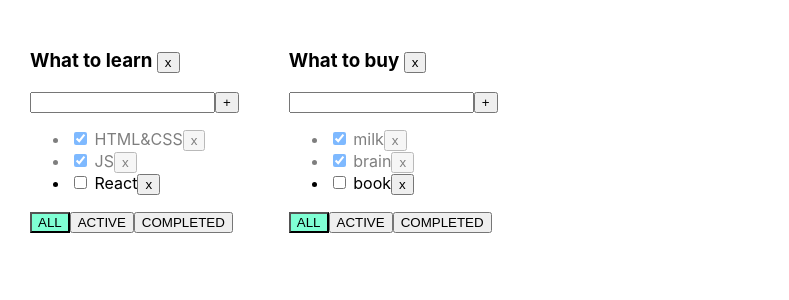
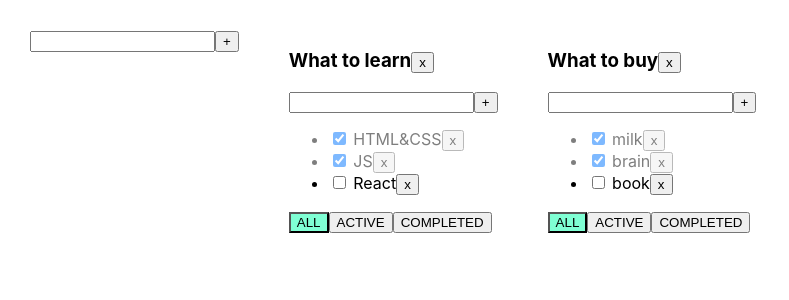
Before and after one commit to NickPodguzov993/todo-self, a React (Create React App) app: page / in a window 1280 px wide. Shown: the top 300 px of the page, without its empty margins (0-789 px from the left). Built offline with nearby package versions, Linux system fonts and the light colour scheme.

Commit message:
Добавил замену span на input  в заголовках тасок и тудулиста

```diff
--- /dev/null
+++ b/src/AddItemForm.tsx
@@ -0,0 +1,40 @@
+import React, {ChangeEvent, KeyboardEvent, useState} from "react";
+
+type AddItemFormType = {
+    addItem: (title:string)=> void
+}
+
+export const AddItemForm = (props:AddItemFormType) => {
+
+    let [title, setTitle] = useState('')
+    let [error, setError] = useState<string | null>(null)
+
+    let addItem = () => {
+        if (title.trim() !== '') {
+            props.addItem(title)
+            setTitle('')
+        } else {
+            setError('Title is required')
+        }
+    }
+    const onChangeHandler = (e: ChangeEvent<HTMLInputElement>) => {
+        setTitle(e.currentTarget.value)
+    }
+
+    const onKeyPress = (e: KeyboardEvent<HTMLInputElement>) => {
+        setError(null)
+        if (e.key === 'Enter') {
+            addItem()
+        }
+    }
+
+return (
+    <div>
+        <input value={title}
+               onChange={onChangeHandler}
+               onKeyPress={onKeyPress}/>
+        <button onClick={addItem}>+</button>
+        {error && <div className={'error-message'}>{error}</div>}
+    </div>
+)
+}
--- a/src/App.tsx
+++ b/src/App.tsx
@@ -3,6 +3,7 @@ import React, {useState} from 'react';
 import './App.css';
 import {TaskType, TodoList} from "./TodoList";
 import {v1} from "uuid";
+import {AddItemForm} from "./AddItemForm";
 
 export  type FilterValueType = 'ALL' | 'ACTIVE' | 'COMPLETED'
 
@@ -13,7 +14,7 @@ export type TodoListsType = {
 }
 
 type TaskStateType = {
-    [key:string]: TaskType[]
+    [key: string]: TaskType[]
 }
 
 
@@ -44,7 +45,7 @@ function App() {
 
     const removeTask = (tID: string, todoListId: string) => {
         let todoListTask = tasks[todoListId]
-        todoListTask.filter(f => f.id !== tID)
+        tasks[todoListId] = todoListTask.filter(f => f.id !== tID)
         setTasks({...tasks})
     }
 
@@ -72,14 +73,43 @@ function App() {
         }
     }
 
+    const changeTaskTitle = (id: string, newTitle: string, todoListId: string) => {
+        let todoListTask = tasks[todoListId]
+        let task = todoListTask.find(f => f.id === id)
+        if (task) {
+            task.title = newTitle
+            setTasks({...tasks})
+        }
+    }
+
     const removeTodoList = (todoListId: string) => {
         setTodoLists(todoLists.filter(f => f.id !== todoListId))
         delete tasks[todoListId]
         setTasks({...tasks})
     }
 
+    const changeTodoListTitle = (todoListId: string, newTitle: string) => {
+        let todoList = todoLists.find(f => f.id === todoListId)
+        if (todoList) {
+            todoList.title = newTitle
+            setTodoLists([...todoLists])
+
+        }
+
+    }
+
+    const addTodoList = (title: string) => {
+        let newTodoList: TodoListsType = {id: v1(), title: title, filter: 'ALL'}
+        setTodoLists([newTodoList, ...todoLists])
+        setTasks({
+            ...tasks,
+            [newTodoList.id]: []
+        })
+    }
+
     return (
         <div className="App">
+            <AddItemForm addItem={addTodoList}/>
             {todoLists.map(m => {
                 let allTodoListTasks = tasks[m.id];
                 let taskForTodoList = allTodoListTasks;
@@ -99,6 +129,8 @@ function App() {
                                  changeTaskStatus={changeTaskStatus}
                                  filter={m.filter}
                                  removeTodoList={removeTodoList}
+                                 changeTaskTitle={changeTaskTitle}
+                                 changeTodoListTitle={changeTodoListTitle}
                 />
             })
             } </div>
--- /dev/null
+++ b/src/EditableSpan.tsx
@@ -0,0 +1,30 @@
+import React, {ChangeEvent, useState} from "react";
+
+type EditableSpanPropsType = {
+    title:string
+    onChange:(newValue:string)=> void
+
+}
+
+export const EditableSpan = (props: EditableSpanPropsType) => {
+    let [change, setChange] =useState(false)
+    let [title, setTitle] =useState('')
+    const activateEditInput = () => {
+        setChange(true)
+        setTitle(props.title)
+    }
+
+    const activateViewMode = () => {
+        setChange(false)
+        props.onChange(title)
+    }
+
+    const onChangeInput = (e:ChangeEvent<HTMLInputElement>)=> {
+        setTitle(e.currentTarget.value)
+    }
+
+    return ( change ?
+            <input value={title} onChange={onChangeInput} autoFocus onBlur={activateViewMode}/>:
+        <span onDoubleClick={activateEditInput}>{props.title}</span>
+    )
+}
--- a/src/TodoList.tsx
+++ b/src/TodoList.tsx
@@ -1,5 +1,7 @@
-import React, {ChangeEvent, KeyboardEvent, useState} from 'react';
+import React, {ChangeEvent} from 'react';
 import {FilterValueType} from "./App";
+import {AddItemForm} from "./AddItemForm";
+import {EditableSpan} from "./EditableSpan";
 
 export type TaskType = {
     id: string
@@ -10,63 +12,56 @@ export type TaskType = {
 type propsType = {
     title: string
     tasks: TaskType[]
-    removeTask: (tID: string, todoListId:string) => void
-    changeFilter: (value: FilterValueType, todoListID:string) => void
-    addTask: (title: string, todoListId:string) => void
-    changeTaskStatus: (id: string, isDone: boolean, todoListId:string) => void
+    removeTask: (tID: string, todoListId: string) => void
+    changeFilter: (value: FilterValueType, todoListID: string) => void
+    addTask: (title: string, todoListId: string) => void
+    changeTaskStatus: (id: string, isDone: boolean, todoListId: string) => void
     filter: string
-    todoListId:string
-    removeTodoList: (todoListId: string)=> void
+    todoListId: string
+    removeTodoList: (todoListId: string) => void
+    changeTaskTitle: (id: string, newTitle: string, todoListId: string) => void
+    changeTodoListTitle: (todoListId: string, newTitle: string) => void
 
 }
 
 export const TodoList = (props: propsType) => {
-    let [title, setTitle] = useState('')
-    let [error, setError] = useState<string | null>(null)
 
-    let addTask = () => {
-        if (title.trim() !== '') {
-            props.addTask(title, props.todoListId)
-            setTitle('')
-        } else {
-            setError('Title is required')
-        }
-    }
-    const onChangeHandler = (e: ChangeEvent<HTMLInputElement>) => {
-        setTitle(e.currentTarget.value)
+    let addTask = (title: string) => {
+        props.addTask(title, props.todoListId)
     }
 
-    const onKeyPress = (e: KeyboardEvent<HTMLInputElement>) => {
-        setError(null)
-        if (e.key === 'Enter') {
-            addTask()
-        }
+    const removeTodolist = () => {
+        props.removeTodoList(props.todoListId)
     }
+
+    const changeTodoListTitleHandler = (newTitle: string) => {
+        props.changeTodoListTitle(props.todoListId, newTitle)
+    }
+
 
     const allTaskHandler = () => {
         props.changeFilter('ALL', props.todoListId)
     }
 
     const activeTaskHandler = () => {
-        props.changeFilter('ACTIVE',  props.todoListId)
+        props.changeFilter('ACTIVE', props.todoListId)
     }
 
     const completedTaskHandler = () => {
-        props.changeFilter('COMPLETED',  props.todoListId)
+        props.changeFilter('COMPLETED', props.todoListId)
     }
 
     return (
         <div>
-            <h3>{props.title} <button onClick={()=>props.removeTodoList(props.todoListId)}>x</button></h3>
+            <h3><EditableSpan title={props.title} onChange={changeTodoListTitleHandler}/>
+                <button onClick={() => props.removeTodoList(props.todoListId)}>x</button>
+            </h3>
             <div>
-                <input value={title}
-                       onChange={onChangeHandler}
-                       onKeyPress={onKeyPress}/>
-                <button onClick={addTask}>+</button>
-                {error && <div className={'error-message'}>{error}</div>}
+                <AddItemForm addItem={addTask}/>
             </div>
             <ul>
                 {props.tasks.map(t => {
+
                     const removeTaskHandler = () => {
                         props.removeTask(t.id, props.todoListId)
                     }
@@ -74,10 +69,14 @@ export const TodoList = (props: propsType) => {
                         let newIsDoneValue = e.currentTarget.checked
                         props.changeTaskStatus(t.id, newIsDoneValue, props.todoListId)
                     }
+                    const oneChangeTitleHandler = (newValue: string) => {
+                        props.changeTaskTitle(t.id, newValue, props.todoListId)
+                    }
                     return <li key={t.id} className={t.isDone ? 'is-done' : ''}>
                         <input type={"checkbox"}
                                onChange={oneChangeHandler}
-                               checked={t.isDone}/> {t.title}
+                               checked={t.isDone}/> <EditableSpan title={t.title}
+                                                                  onChange={oneChangeTitleHandler}/>
                         <button onClick={removeTaskHandler}>x</button>
                     </li>
                 })}
```
